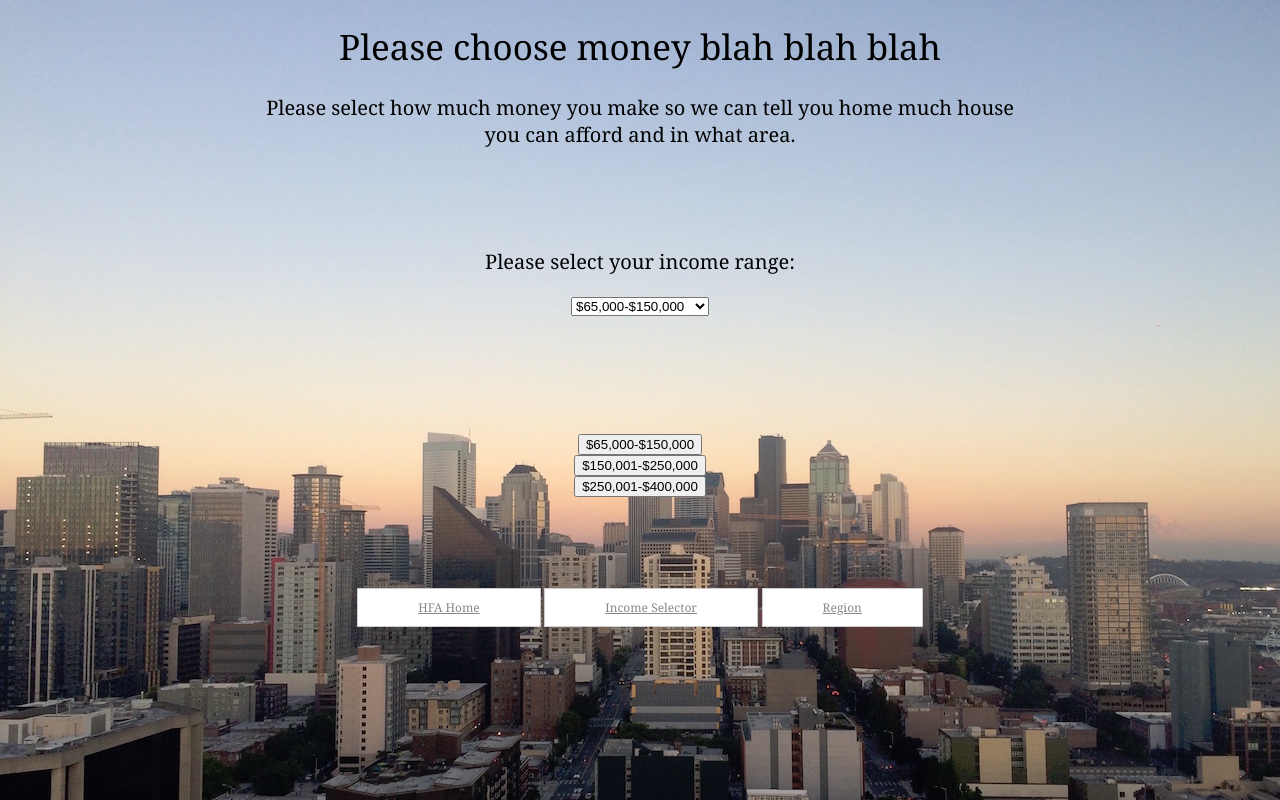
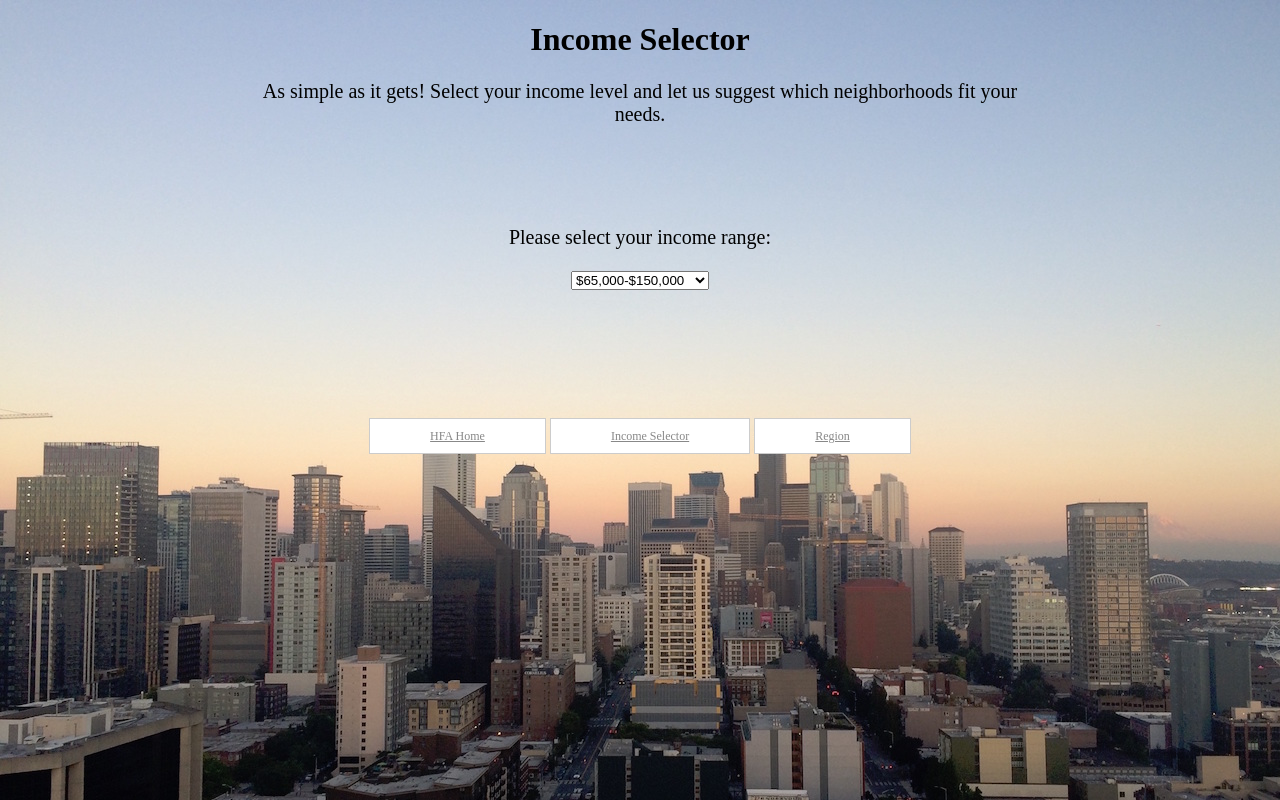
Before and after one commit to rtuts67/Final_Project_HFA_201n6, a plain HTML site: page guide.html in a window 1280 px wide. Drawn offline with Linux system fonts and the light colour scheme.

Commit message:
removed buttons

```diff
--- a/guide.html
+++ b/guide.html
@@ -1,14 +1,15 @@
 <!DOCTYPE html>
 <html>
 <head>
+  <link href="https://fonts.googleapis.com/css?family=Cabin" rel="stylesheet">
   <link rel="stylesheet" href="style2.css">
   <meta charset="utf-8">
   <title>Home Field Advantage</title>
 </head>
 <body>
-  <h1>Please choose money blah blah blah</h1>
+  <h1>Income Selector</h1>
   <p>
-    Please select how much money you make so we can tell you home much house you can afford and in what area.
+    As simple as it gets! Select your income level and let us suggest which neighborhoods fit your needs.
   </p>
   <div class="">
     <p>
@@ -19,15 +20,9 @@
       <option value="option">$150,001-$250,000</option>
       <option value="option">$250,001-$400,000</option>
     </select>
-  </div><br />
-
-  <div id="incomeButton" class="">
-
-    <input type="button" name="name" value="$65,000-$150,000"><br />
-    <input type="button" name="name" value="$150,001-$250,000"><br />
-    <input type="button" name="name" value="$250,001-$400,000">
   </div>
-<div>
+  <br></br>
+  <div>
 <footer>
   <a href="index.html" id="home" class="footButton">HFA Home</a>
   <a href="#" id="income" class="footButton">Income Selector</a>
--- a/style.css
+++ b/style.css
@@ -1,5 +1,7 @@
 body {
-  background-image: url('images/city1.jpg');
+  /*background-image: url('images/city1.jpg');*/
+  /*background-image: url('images/maxresdefault.jpg');*/
+  background-image: url('images/city2.jpeg');
 }
 
 .form {
@@ -9,7 +11,7 @@ body {
   max-width: 500px;
   background: #F7F7F7;
   padding: 25px 15px 25px 10px;
-  font: 12px Georgia, "Times New Roman", Times, serif;
+  font-family: 12px 'Cabin', sans-serif;
   color: #888;
   text-shadow: 1px 1px 1px #FFF;
   border:1px solid #E4E4E4;
@@ -52,12 +54,12 @@ body {
 }
 
 h1 {
-  font: 35px Georgia, "Times New Roman", Times, serif;
+  font-family:35px 'Cabin', sans-serif;
   text-align: center;
 }
 
 p {
-  font: 12px Georgia, "Times New Roman", Times, serif;
+  font-family:12px 'Cabin', sans-serif;
   text-align: center;
   font-size: 20px;
   margin-left: 250px;
@@ -65,7 +67,7 @@ p {
 }
 
 h1 {
-  font: 35px Georgia, "Times New Roman", Times, serif;
+  font-family: 35px 'Cabin', sans-serif;
   text-align: center;
 }
 
@@ -82,7 +84,7 @@ fieldset {
 
 div{
   margin-top: 100px;
-  font: 14px Georgia, "Times New Roman", Times, serif;
+  font-family: 14px 'Cabin', sans-serif;
   text-align: center;
 }
 .footButton {
--- a/style2.css
+++ b/style2.css
@@ -8,12 +8,12 @@ body {
 }
 
 h1 {
-  font: 35px Georgia, "Times New Roman", Times, serif;
+  font-family: 35px 'Cabin', sans-serif;
   text-align: center;
 }
 
 p {
-  font: 12px Georgia, "Times New Roman", Times, serif;
+  font-family: 12px 'Cabin', sans-serif;
   text-align: center;
   font-size: 20px;
   margin-left: 250px;
@@ -21,13 +21,12 @@ p {
 }
 div{
   margin-top: 100px;
-  font: 14px Georgia, "Times New Roman", Times, serif;
+  font-family: 14px 'Cabin', sans-serif;
   text-align: center;
 }
 .footButton {
   width: 100px;
   padding: 30px;
-  margin-left: auto;
   background: #FFF;
   font-size: 12px;
   color: #888;
```
Also changed, not shown: index.html (+4 -2 lines).
